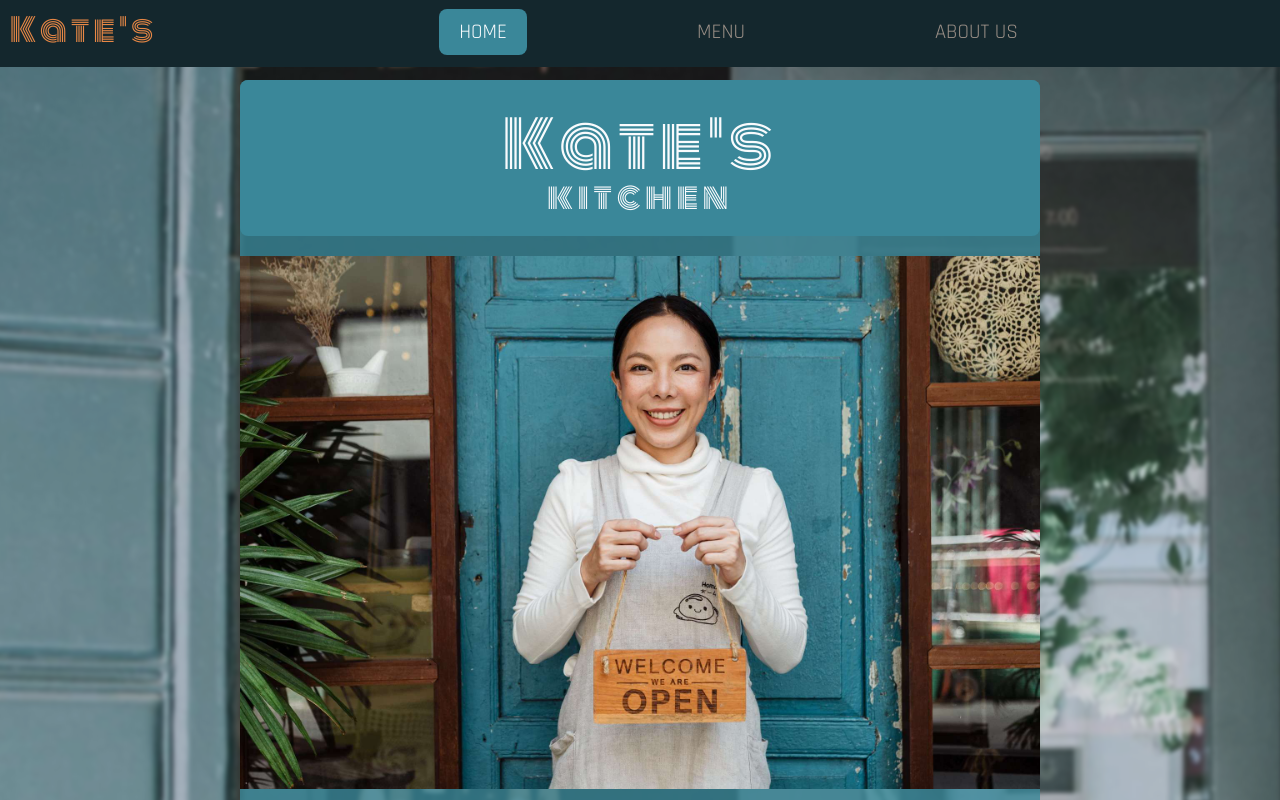
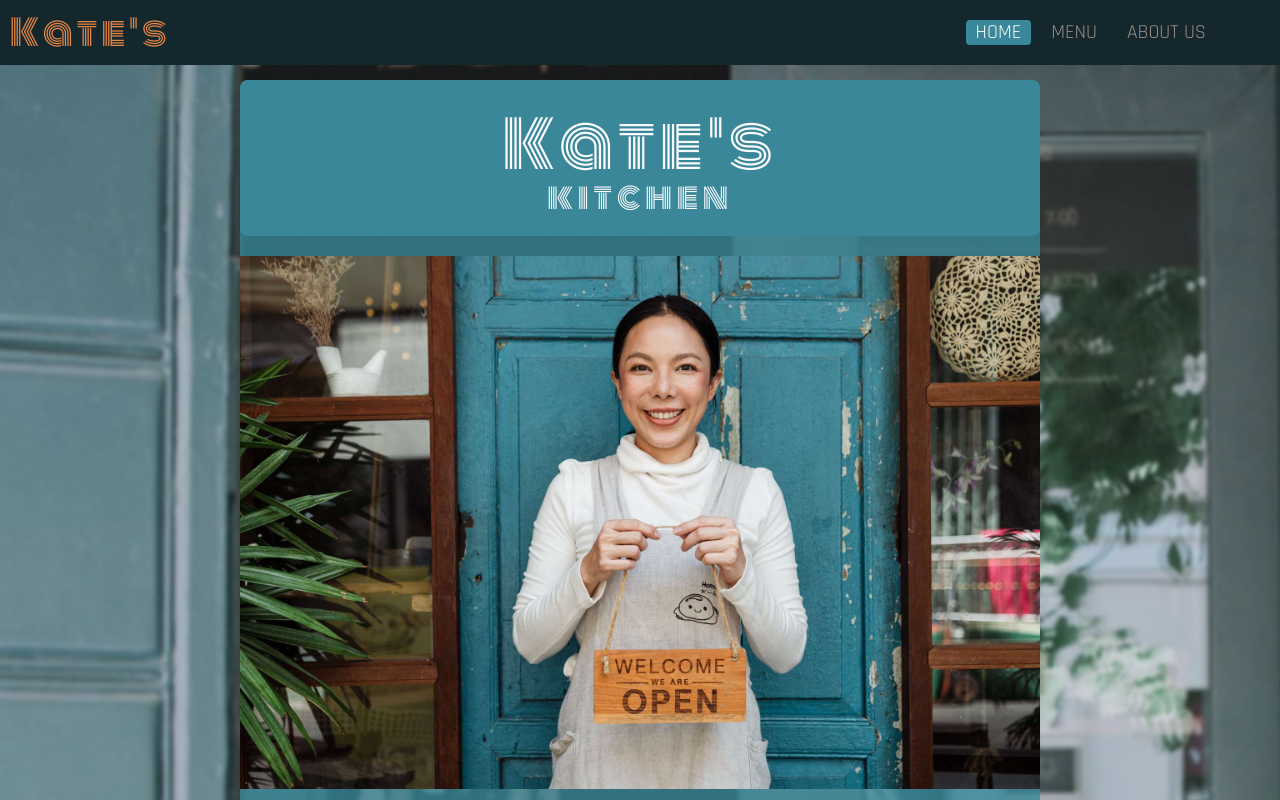
Before and after one commit to KLyamzin/Kates-Kitchen, a website built with webpack: page src/template.html in a window 1280 px wide. Shown: the top 800 px of the page. Built offline with nearby package versions, Linux system fonts and the light colour scheme.

Commit message:
fixed header braking layout

```diff
--- a/src/styles.css
+++ b/src/styles.css
@@ -18,12 +18,14 @@ body {
 .header {
   background-color: #14272d;
   /* height: 100px; */
-  width: 100%;
+  width: 100vw;
   margin: 0;
   display: flex;
   padding: 5px;
-  padding-bottom: 12px;
+  /* padding-bottom: 12px; */
   z-index: 100;
+  justify-content: space-between;
+  align-items: center;
 }
 /* .footer {
   position: fixed;
@@ -35,31 +37,36 @@ body {
 .logo {
   font-family: "Monoton", cursive;
   color: #e88846;
-  font-size: 2rem;
+  font-size: calc(1.9rem + 0.4vw);
   letter-spacing: 0.25rem;
   margin-left: 10px;
   -webkit-font-smoothing: antialiased;
 }
 .list-of-links {
   margin: 0;
+  margin-right: 5%;
   /* height: 50px; */
-  width: 100%;
-  background-color: #14272d;
+  /* width: 100%; */
+  /* background-color: #14272d; */
   display: flex;
-  gap: min(15%, 150px);
-  justify-content: center;
-  align-items: flex-end;
+  justify-content: flex-end;
+  gap: 10px;
+  /* gap: min(15%, 150px); */
+  /* justify-content: center; */
+  /* align-items: flex-end; */
   list-style-type: none;
+  padding-inline-start: 0;
 }
 li {
   color: #f0d2c0;
   cursor: pointer;
-  font-size: 1.3rem;
+  font-size: calc(1em + 0.3vw);
   font-family: "Rajdhani", sans-serif;
   opacity: 0.6;
-  padding: 10px 20px;
+  padding: 10px;
   border: none;
-  border-radius: 8px;
+  border-radius: 4px;
+  line-height: 0.3em;
 }
 li:hover {
   color: #f0d2c0;
@@ -70,13 +77,17 @@ li.active {
   opacity: 1;
   background-color: #3a8799;
 }
-a {
+/* a {
   color: inherit;
   text-decoration: none;
-}
+} */
+
+/*  */
+/* -------- Home tab -------- */
+/*  */
 .main {
   background-color: rgba(58, 135, 153, 0.8);
-  width: clamp(500px, 70%, 800px);
+  width: clamp(370px, 70%, 800px);
   display: flex;
   flex-direction: column;
   align-items: center;
@@ -123,7 +134,6 @@ a {
 
 .place-name {
   font-size: 4rem;
-  /* margin-top: 40px; */
   padding-top: 30px;
   border-top-left-radius: 8px;
   border-top-right-radius: 8px;
```
